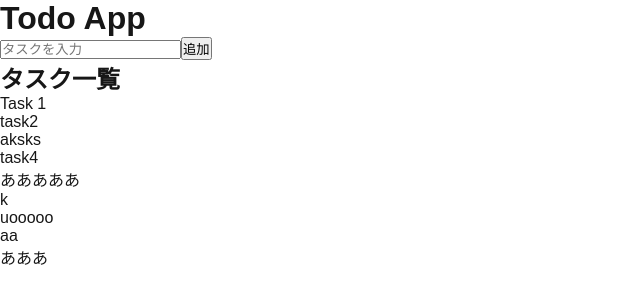
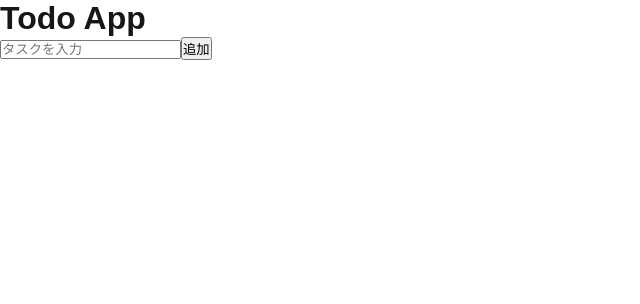
Before and after one commit to takumiTakahata/todo_app, a Next.js app in the folder todo/: page / in a window 1280 px wide. Shown: the top 304 px of the page, without its empty margins (0-640 px from the left). Built offline with nearby package versions, Linux system fonts and the light colour scheme; data requests are answered from the project's data file.

Commit message:
コミットを修正

```diff
--- a/todo/src/app/data/db.json
+++ b/todo/src/app/data/db.json
@@ -19,22 +19,6 @@
     {
       "id": "3c90",
       "task": "あああああ"
-    },
-    {
-      "id": "713b",
-      "task": "k"
-    },
-    {
-      "id": "af81",
-      "task": "uooooo"
-    },
-    {
-      "id": "6783",
-      "task": "aa"
-    },
-    {
-      "id": "2264",
-      "task": "あああ"
     }
   ]
 }
--- a/todo/src/app/page.tsx
+++ b/todo/src/app/page.tsx
@@ -1,11 +1,11 @@
+import Image from "next/image";
+import styles from "./page.module.css";
 import TodoForm from "./components/TodoForm";
-import TodoList from "./components/TodoList";
 export default function Home() {
   return (
     <>
       <h1>Todo App</h1>
       <TodoForm />
-      <TodoList />
     </>
   );
 }
--- a/todo/src/app/type/type.d.ts
+++ /dev/null
@@ -1,6 +0,0 @@
-interface TaskList {
-    id: string,
-    task: string
-};
-
-export default TaskList;
```
Also changed, not shown: 1 other file (tests, documents, lock files or other folders).
